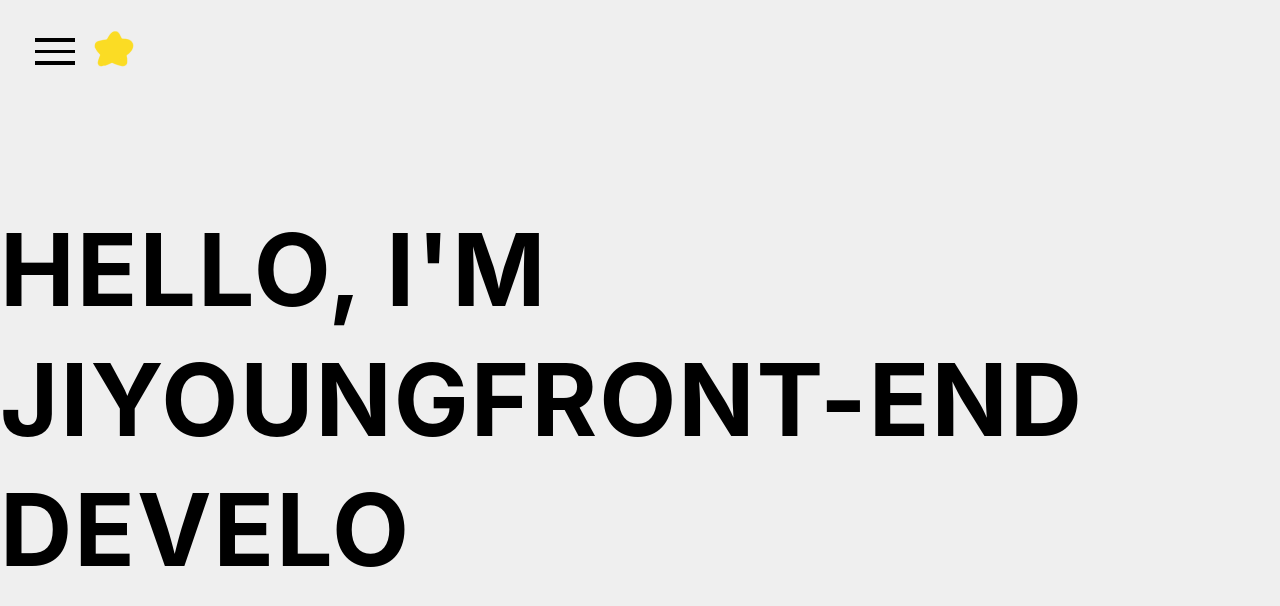
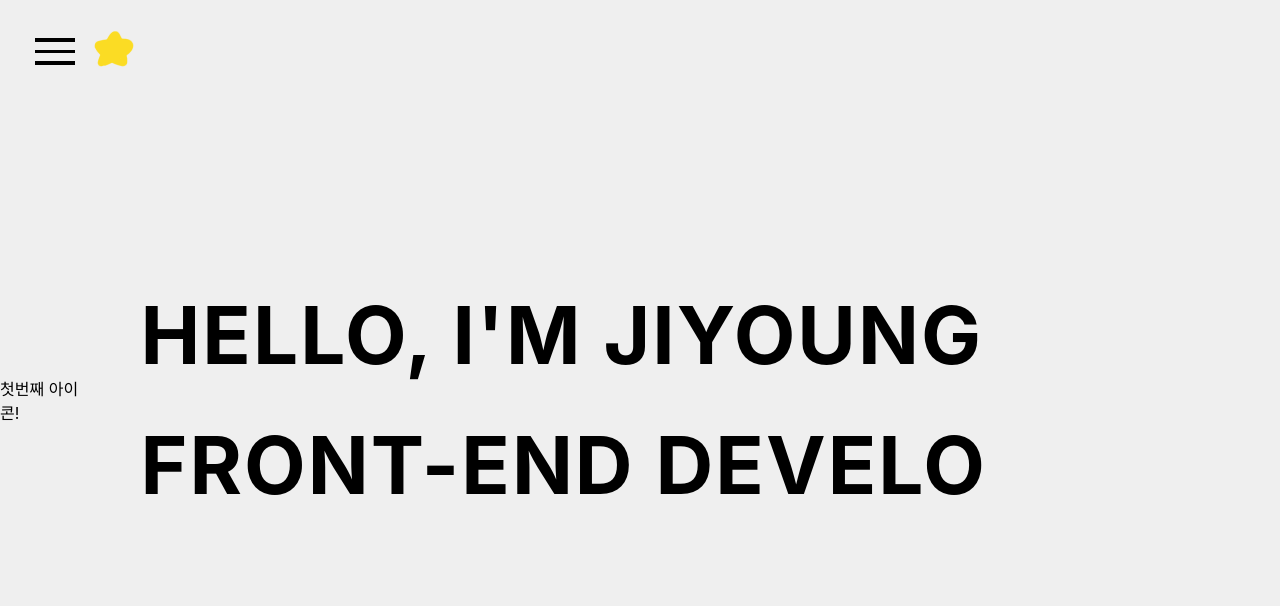
Before and after one commit to jizero1/react-portfolio3, a React (Create React App) app: page / in a window 1280 px wide. Shown: the top 606 px of the page. Built offline with nearby package versions, Linux system fonts and the light colour scheme.

Commit message:
home 텍스트 타이핑효과 끝나면 onComplete함수를 실행하여 아이콘 띄우기 틀만 잡아둠

```diff
--- a/src/pages/Home/Home.css
+++ b/src/pages/Home/Home.css
@@ -11,13 +11,19 @@
 }
 .home-text-container {
     flex-direction: column;
+    background-color: grey;
+    width: 100%;
+    position: relative;
+
 }
 .home-text{
-    /* background-color: grey; */
-    font-size: 100px;
+    /* background-color: yellow; */
+    font-size: 80px;
     font-weight: 700;
     letter-spacing: 2px;
     line-height: 130px;
+    position: absolute;
+    left: 50px;
 }
 .home-scrollIcon {
     font-size: 50px;
--- a/src/pages/Home/Home.js
+++ b/src/pages/Home/Home.js
@@ -6,31 +6,21 @@ import { motion } from "framer-motion";
 import { ReactTyped } from 'react-typed';
 import { FaAngleDown, FaStar } from "react-icons/fa";
 
-const HomeStarIcon = ({ scrollIcon }) => {
-
-    // 스크롤아이콘이 뜨면 돋보기와 별 아이콘(이미지)띄운다.
-    const [starIconLeft, setStarIconLeft] = useState(false);
-    const [starIconRight, setStarIconRight] = useState(false);
-
-    useEffect(() => {
-        if (scrollIcon) {
-            setStarIconLeft(true);
-            setStarIconRight(true);
-        }
-    }, [scrollIcon]);
-
+const TextIcon = ({firstIcon, secondIcon, thirdIcon}) => {
     return (
-        <div className="home-starIcon-container">
-            <div className="home-starIcon-left common-home-starIcon" style={{ opacity: scrollIcon ? 1 : 0 }} >
-                <FaStar />
-            </div>
-            <div className="home-starIcon-right common-home-starIcon" style={{ opacity: scrollIcon ? 1 : 0 }} >
-                <FaStar />
-            </div>
+        <div>
+            {firstIcon && (
+                <p>첫번째 아이콘!</p>
+            )}
+            {secondIcon && (
+                <p>두번째 아이콘!</p>
+            )}
+            {thirdIcon && (
+                <p>세번째 아이콘@</p>
+            )}
         </div>
     )
 }
-
 const TextTyping = ({ text, onComplete }) => {
     return (
         <ReactTyped
@@ -45,30 +35,30 @@ const TextTyping = ({ text, onComplete }) => {
     )
 }
 
-const HomeText = ({ scrollIcon, handleTypingComplete }) => {
+const HomeText = ({handleFirstText, handleSecondText, handleThridText}) => {
     const [firstText, setFirstText] = useState(false);
     const [secondText, setSecondText] = useState(false);
-    const handleFirstText = () => {
-        setFirstText(true);
-    }
-    const handleSecondText = () => {
-        setSecondText(true);
-    }
+    const [scrollIcon, setScrollIcon] = useState(false);
+
     const nextText = (next) => {
         next(true);
     }
-    const handleThirdText = () => {
 
+
+    const thirdScrollIcon = () => {
+        setScrollIcon(true); // 마지막 텍스트까지 출력되면 스크롤아이콘 띄우기
     }
     return (
         <div className="home-text-container common-flex">
             <div className="home-text">
-                <TextTyping text={"HELLO, I'M JIYOUNG"} onComplete={()=> nextText(setFirstText)}></TextTyping>
+                <TextTyping text={"HELLO, I'M JIYOUNG"} onComplete={() => {nextText(setFirstText); handleFirstText();}}></TextTyping>
+                <br></br>
                 {firstText && (
-                    <TextTyping text={"FRONT-END DEVELOPER"} onComplete={() => nextText(setSecondText)}></TextTyping>
+                    <TextTyping text={"FRONT-END DEVELOPER"} onComplete={() => {nextText(setSecondText); handleSecondText();}}></TextTyping>
                 )}
+                <br></br>
                 {secondText && (
-                    <TextTyping text={"VIEW MY PORTFOLIO"} onComplete={handleThirdText}></TextTyping>
+                    <TextTyping text={"VIEW MY PORTFOLIO"} onComplete={() => {thirdScrollIcon(); handleThridText();}}></TextTyping>
 
                 )}
             </div>
@@ -79,14 +69,25 @@ const HomeText = ({ scrollIcon, handleTypingComplete }) => {
     )
 }
 const Home = () => {
-    const [scrollIcon, setScrollIcon] = useState(false);
-    const handleTypingComplete = () => {
-        setScrollIcon(true);
+
+    const [firstIcon, setFirstIcon] = useState(false);
+    const [secondIcon, setSecondIcon] = useState(false);
+    const [thirdIcon, setThirdIcon] = useState(false);
+    const handleFirstText = () => {
+        // 첫번째 텍스트 타이핑 완료되면 아이콘 띄우기
+        // firstIcon을 true로 설정하고, icon컴포넌트에서 해당 아이콘을 화면에 표시함
+        setFirstIcon(true);
+    }
+    const handleSecondText = () => {
+        setSecondIcon(true);
+    }
+    const handleThridText = () => {
+        setThirdIcon(true);
     }
     return (
         <div className="home-container common-flex">
-            <HomeStarIcon scrollIcon={scrollIcon} />
-            <HomeText scrollIcon={scrollIcon} handleTypingComplete={handleTypingComplete} />
+            <TextIcon firstIcon={firstIcon} secondIcon={secondIcon} thirdIcon={thirdIcon}/>
+            <HomeText handleFirstText={handleFirstText} handleSecondText={handleSecondText} handleThridText={handleThridText}/>
         </div>
     )
 }
```
